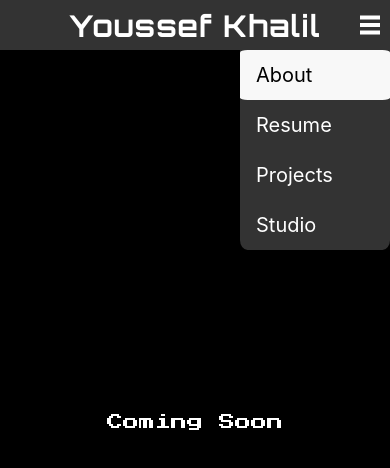
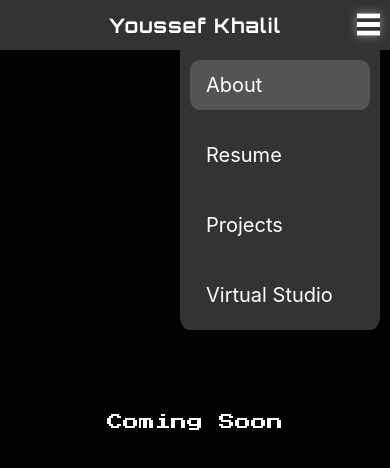
Before and after one commit to ykdevelops/ykdevelops-r3f, a React (Create React App) app in the folder ykdevelops-r3f/: page /about in a window 390 px wide. Both pictures are taken after a click on the element 370 px from the left and 25 px from the top of the page. Shown: the top 468 px of the page. Built offline with nearby package versions, Linux system fonts and the light colour scheme; a web font is replaced by a local one.

Commit message:
feat: :art: Improved hamburger menu active state

```diff
--- a/ykdevelops-r3f/package.json
+++ b/ykdevelops-r3f/package.json
@@ -10,6 +10,7 @@
     "@testing-library/user-event": "^13.5.0",
     "bootstrap": "^5.2.3",
     "firebase": "^9.17.1",
+    "hamburger-react": "^2.5.0",
     "react": "^18.2.0",
     "react-bootstrap": "^2.7.2",
     "react-dom": "^18.2.0",
@@ -43,6 +44,6 @@
     ]
   },
   "devDependencies": {
-    "react-router-dom": "^6.8.2"
+    "react-router-dom": "^6.9.0"
   }
 }
--- a/ykdevelops-r3f/src/App.js
+++ b/ykdevelops-r3f/src/App.js
@@ -1,4 +1,5 @@
-import React, { useState, useEffect } from "react";
+import React from "react";
+import { BrowserRouter, Route, Routes } from "react-router-dom";
 import Navbar from './components/Navbar';
 import CanvasR3F from './components/Canvas/CanvasR3F';
 import About from './components/About';
@@ -6,46 +7,23 @@ import Resume from './components/Resume.js';
 import Projects from './components/Projects';
 import ComingSoon from './components/ComingSoon';
 import NotFound from './components/NotFound';
-import LoaderMain from './components/LoaderMain'
-import {
-  createBrowserRouter,
-  RouterProvider,
-} from "react-router-dom";
-
-const router = createBrowserRouter([
-  {
-    path: "/",
-    element: <CanvasR3F />,
-    errorElement: <NotFound />,
-  },
-  {
-    path: "/about",
-    element: <About />,
-    errorElement: <NotFound />,
-  },
-  {
-    path: "/resume",
-    element: <Resume />,
-    errorElement: <NotFound />,
-  },
-  {
-    path: "/projects",
-    element: <Projects />,
-    errorElement: <NotFound />,
-  },
-  {
-    path: "/comingSoon",
-    element: <ComingSoon />,
-  },
-]);
+import LoaderMain from './components/LoaderMain';
 
 function App() {
-
   return (
     <React.StrictMode>
       <div>
-        <Navbar />
-        <RouterProvider router={router} />
+        <BrowserRouter>
+          <Navbar />
+          <Routes>
+            <Route path="/" element={<CanvasR3F />} />
+            <Route path="/about" element={<About />} />
+            <Route path="/resume" element={<Resume />} />
+            <Route path="/projects" element={<Projects />} />
+            <Route path="/comingSoon" element={<ComingSoon />} />
+            <Route element={<NotFound />} />
+          </Routes>
+        </BrowserRouter>
       </div>
     </React.StrictMode>
   );
--- a/ykdevelops-r3f/src/components/Hamburger.js
+++ /dev/null
@@ -1,46 +0,0 @@
-import React from 'react';
-import classNames from 'classnames';
-import '../styles/navbar.css';
-
-export default function Hamburger() {
-    // Get the current URL path and extract the last part
-    const path = window.location.pathname;
-    let active = path.split('/').pop();
-    console.log("this is active:" + active);
-    if (active === "") {
-        active = 'studio';
-    }
-
-    return (
-        <div className="hamburger">
-            <a
-                className={classNames('dropdown-link', { active: active === 'about' })}
-                href="/about"
-            >
-                <div className='ham-item'> About</div>
-
-            </a>
-            <a
-                className={classNames('dropdown-link', { active: active === 'resume' })}
-                href="/resume"
-            >
-                <div className='ham-item'>Resume</div>
-
-            </a>
-            <a
-                className={classNames('dropdown-link', { active: active === 'projects' })}
-                href="/projects"
-            >
-                <div className='ham-item'>Projects</div>
-
-            </a>
-            <a
-                className={classNames('dropdown-link', { active: active === 'studio' })}
-                href="/"
-            >
-                <div className='ham-item'>Studio</div>
-
-            </a>
-        </div>
-    );
-}
--- /dev/null
+++ b/ykdevelops-r3f/src/components/HamburgerList.js
@@ -0,0 +1,26 @@
+import React from 'react';
+import { Link, useLocation } from 'react-router-dom';
+import classNames from 'classnames';
+import '../styles/navbar.css';
+
+export default function HamburgerList(props) {
+    const location = useLocation();
+    const active = location.pathname.split('/').pop() || 'studio';
+
+    return (
+        <div className="hamburger">
+            <Link className={classNames('dropdown-link', { active: active === 'about' })} to="/about">
+                <div className='ham-item'> About</div>
+            </Link>
+            <Link className={classNames('dropdown-link', { active: active === 'resume' })} to="/resume">
+                <div className='ham-item'>Resume</div>
+            </Link>
+            <Link className={classNames('dropdown-link', { active: active === 'projects' })} to="/projects">
+                <div className='ham-item'>Projects</div>
+            </Link>
+            <Link className={classNames('dropdown-link', { active: active === 'studio' })} to="/">
+                <div className='ham-item'>Virtual Studio</div>
+            </Link>
+        </div>
+    );
+}
--- a/ykdevelops-r3f/src/components/Navbar.js
+++ b/ykdevelops-r3f/src/components/Navbar.js
@@ -1,16 +1,19 @@
 import React, { useState, useEffect, useRef } from 'react';
 import '../styles/navbar.css';
-import Hamburger from './Hamburger';
+import HamburgerList from './HamburgerList';
+import Hamburger from 'hamburger-react'
 
 export default function Navbar() {
-    const [showHamburger, setShowHamburger] = useState(false);
+    const [isOpen, setOpen] = useState(false)
     const [showNavbar, setShowNavbar] = useState(true);
     const timerRef = useRef(null);
     const [title, setTitle] = useState('Youssef Khalil');
     const [isYkDevelops, setIsYkDevelops] = useState(false);
+    const [isActive, setIsActive] = useState(false);
 
     const handleDropdownClick = () => {
-        setShowHamburger(!showHamburger);
+        setOpen(!isOpen);
+        setIsActive(!isActive);
     };
 
     useEffect(() => {
@@ -34,10 +37,13 @@ export default function Navbar() {
                         {title}
                     </a>
                 </div>
-                <div className='head-dropdown' onClick={handleDropdownClick}>
-                    <div className='ham-icon'></div>
-                    <div className={`hamburger-menu ${showHamburger ? 'open' : ''}`}>
-                        <Hamburger />
+                <div className='head-dropdown'>
+                    <div
+                        className={`ham-icon ${isActive ? 'ham-icon-active' : ''}`}
+                        onClick={() => handleDropdownClick()}
+                    />
+                    <div className={`hamburger-menu ${isOpen ? 'open' : ''}`}>
+                        <HamburgerList />
                     </div>
                 </div>
             </div>
--- a/ykdevelops-r3f/src/styles/navbar.css
+++ b/ykdevelops-r3f/src/styles/navbar.css
@@ -1,3 +1,8 @@
+@media only screen and (max-width: 600px) {
+  .head-title {
+    font-size: 20px !important;
+  }
+}
 .navbar {
   position: fixed;
   top: 0;
@@ -34,44 +39,40 @@
   justify-content: center;
   width: 300px;
   color: rgb(255, 255, 255);
-
   font-family: "Orbitron", sans-serif;
 }
 .head-dropdown {
   width: 100%;
   display: flex;
   justify-content: flex-end;
+  transform: translate(-10px, -49px);
 }
 .hamburger {
   right: 0;
-  height: 200px;
-  width: 150px;
+  width: 200px;
   display: flex;
-  flex-direction: column;
   position: absolute;
   background-color: #333;
   transform: translateY(0px);
   border-bottom-left-radius: 5%;
   border-bottom-right-radius: 5%;
+  display: flex;
+  flex-direction: column;
+  align-items: center;
 }
-.ham-icon {
-  background-image: url(/src/assets/icons/menu.svg);
-  height: 20px;
-  width: 20px;
-  transform: translate(-10px, -35px);
-}
+
 a {
   text-decoration: none;
 }
 .hamburger-menu {
   opacity: 0;
   visibility: hidden;
-  transition: opacity 0.1s ease, visibility 0.1s ease;
 }
 
 .hamburger-menu.open {
   opacity: 1;
   visibility: visible;
+  transform: translateY(49px);
 }
 .fade-in-out {
   opacity: 0;
@@ -92,22 +93,37 @@ a {
   color: white;
   text-decoration: none;
   font-size: 20px;
-  width: 150px;
+  width: 90%;
   height: 50px;
   display: flex;
   align-items: center;
+  justify-content: flex-start;
+  margin: 10px;
+}
+.ham-icon {
+  background-image: url(/src/assets/icons/menu.svg);
+  height: 23px;
+  width: 23px;
+  transform: translateY(12px);
+  transition: box-shadow 0.3s ease-in-out;
+}
+.ham-icon-active {
+  background-image: url(/src/assets/icons/menu.svg);
+  height: 23px;
+  width: 23px;
+  transform: translateY(12px);
+  box-shadow: 0 0 10px rgb(135, 135, 135);
+  transition: box-shadow 0.3s ease-in-out;
 }
 
 .dropdown-link.active {
-  background-color: #f8f8f8;
-  color: black;
+  background-color: rgba(255, 255, 255, 0.16);
+  color: white;
   text-decoration: none;
   font-size: 20px;
-  width: 100%;
-  height: 50px;
   display: flex;
   align-items: center;
-  border-radius: 5%;
+  border-radius: 10px;
 }
 .ham-item {
   padding-left: 1rem;
```
Also changed, not shown: 1 other file (tests, documents, lock files or other folders).
